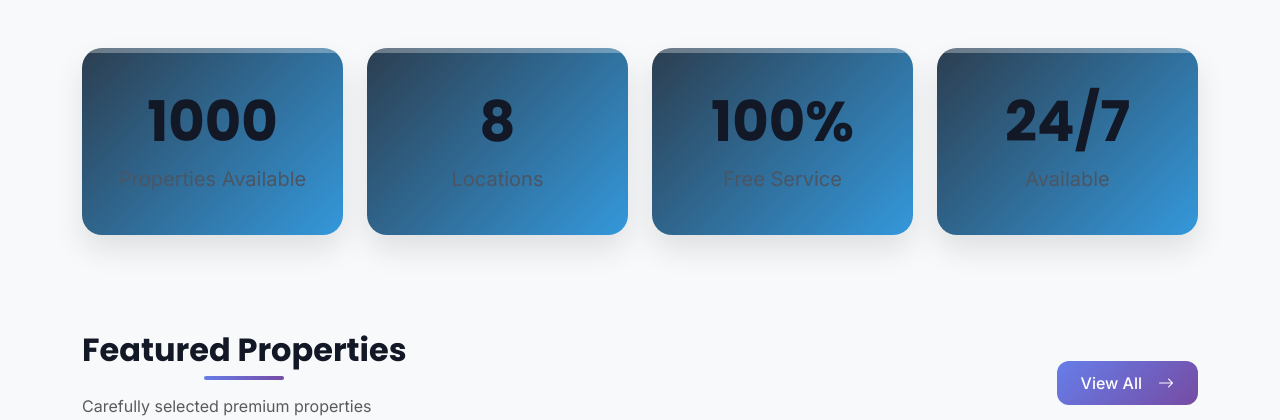
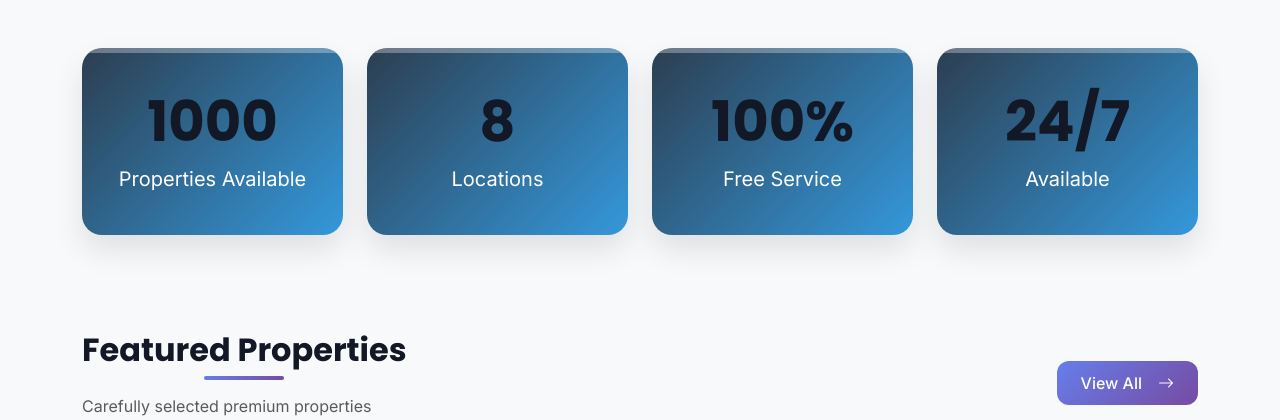
Before and after one commit to Barackwilliam/nyumbafasta, a Django app: page / in a window 1280 px wide. Shown: the part 683-1103 px from the top of the page. Run offline with Django 5.2, Linux system fonts and the light colour scheme; data comes from the database, SQL or seed files in the repository; some libraries are stand-ins or nearby versions.

```diff
--- a/templates/index.html
+++ b/templates/index.html
@@ -352,25 +352,25 @@
             <div class="col-md-3 col-6">
                 <div class="stat-card text-center">
                     <h2 class="display-4 fw-bold mb-2">{{ total_listings|default:"500+" }}</h2>
-                    <p class="mb-0 fs-5">Properties Available</p>
+                    <p style="color: white;" class="mb-0 fs-5">Properties Available</p>
                 </div>
             </div>
             <div class="col-md-3 col-6">
                 <div class="stat-card text-center">
                     <h2 class="display-4 fw-bold mb-2">{{ popular_locations|length|default:"20+" }}</h2>
-                    <p class="mb-0 fs-5">Locations</p>
+                    <p style="color: white;" class="mb-0 fs-5">Locations</p>
                 </div>
             </div>
             <div class="col-md-3 col-6">
                 <div class="stat-card text-center">
                     <h2 class="display-4 fw-bold mb-2">100%</h2>
-                    <p class="mb-0 fs-5">Free Service</p>
+                    <p style="color: white;" class="mb-0 fs-5">Free Service</p>
                 </div>
             </div>
             <div class="col-md-3 col-6">
                 <div class="stat-card text-center">
                     <h2 class="display-4 fw-bold mb-2">24/7</h2>
-                    <p class="mb-0 fs-5">Available</p>
+                    <p style="color: white;" class="mb-0 fs-5">Available</p>
                 </div>
             </div>
         </div>
```
